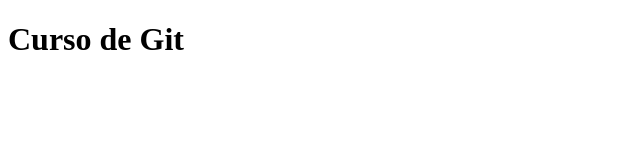
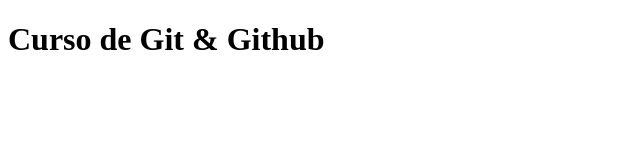
Before and after one commit to Marckitho/curso_git, a plain HTML site: page index.html in a window 1280 px wide. Shown: the whole page, without its empty margins (0-640 px from the left). Drawn offline with Linux system fonts and the light colour scheme.

Commit message:
Changed title

```diff
--- a/index.html
+++ b/index.html
@@ -6,6 +6,6 @@
     <title></title>
 </head>
 <body>
-    <h1>Curso de Git</h1>
+    <h1>Curso de Git & Github</h1>
 </body>
 </html>
```
